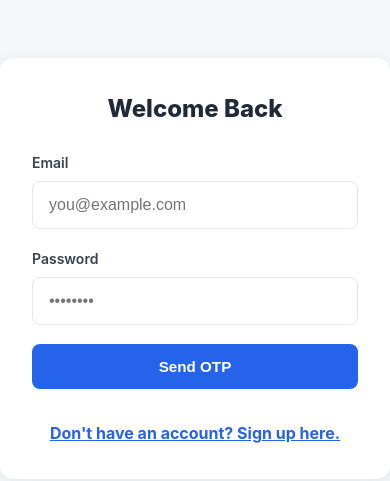
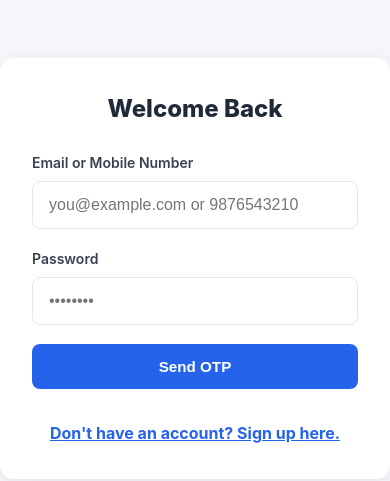
Before and after one commit to amritujj/contactkar, a plain HTML site: page frontend/login.html in a window 390 px wide. Shown: the part 131-612 px from the top of the page. Drawn offline with Linux system fonts and the light colour scheme.

Commit message:
Add mobile number support to login and signup

```diff
--- a/frontend/login.html
+++ b/frontend/login.html
@@ -33,17 +33,20 @@
         <div id="error-box" class="error-msg"></div>
         <div id="success-box" class="success-msg"></div>
 
-        <!-- STEP 1: Email/Password Form -->
+                <!-- STEP 1: Email/Mobile & Password Form -->
         <div id="credentials-section">
             <form onsubmit="sendOTP(event)">
                 <div id="signup-name" style="display:none;" class="form-group">
                     <label>Full Name</label>
                     <input type="text" id="name" class="form-input" placeholder="Rahul Sharma">
                 </div>
+
+                <!-- 👇 Changed from Email to Email or Mobile 👇 -->
                 <div class="form-group">
-                    <label>Email</label>
-                    <input type="email" id="email" class="form-input" placeholder="you@example.com" required>
+                    <label>Email or Mobile Number</label>
+                    <input type="text" id="contact-method" class="form-input" placeholder="you@example.com or 9876543210" required>
                 </div>
+
                 <div class="form-group">
                     <label>Password</label>
                     <input type="password" id="password" class="form-input" placeholder="••••••••" required minlength="6">
```
